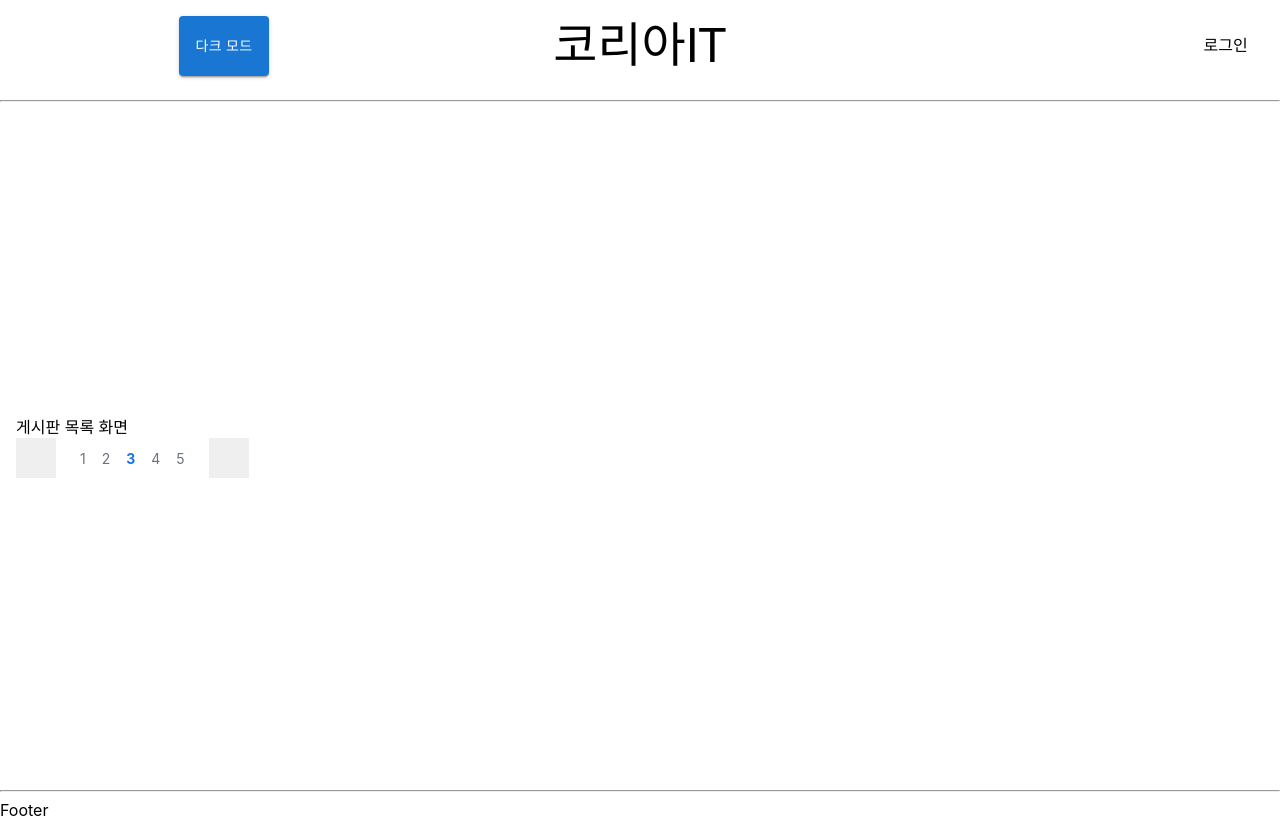
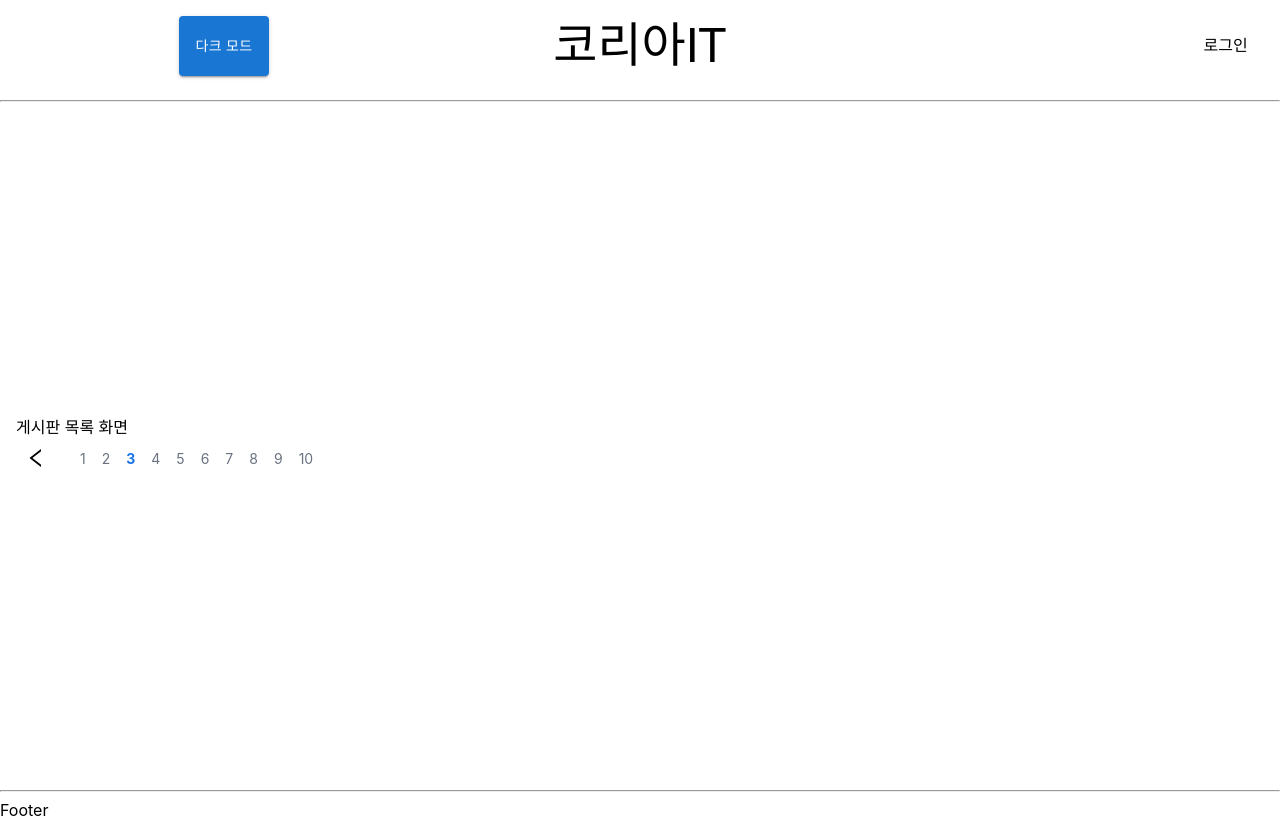
Before and after one commit to devgiants75/korea_1_iot_board, a React (Create React App) app in the folder board_front/: page /board in a window 1280 px wide. Built offline with nearby package versions, Linux system fonts and the light colour scheme; no server answers.

Commit message:
20241105

```diff
--- a/board_front/package.json
+++ b/board_front/package.json
@@ -18,6 +18,7 @@
     "react": "^18.3.1",
     "react-cookie": "^7.2.1",
     "react-dom": "^18.3.1",
+    "react-icons": "^5.3.0",
     "react-router-dom": "^6.27.0",
     "react-scripts": "5.0.1",
     "typescript": "^4.9.5",
--- a/board_front/src/components/Pagination.tsx
+++ b/board_front/src/components/Pagination.tsx
@@ -2,6 +2,8 @@ import React from 'react';
 
 /** @jsxImportSource @emotion/react */
 import { css } from '@emotion/react';
+
+import { AiOutlineLeft } from 'react-icons/ai';
 
 interface PaginationProp {
   pageList: number[]; // 페이지 번호 목록 배열
@@ -23,13 +25,16 @@ const paginationBoxStyle = css`
 `;
 
 // 버튼 스타일: 아이콘과 호버/포커스 효과 포함
-const buttonStyle = (icon: string) => css`
+const buttonStyle = css`
   width: 40px;
   height: 40px;
-  background-image: url(${icon});
-  background-size: cover;
-  background-position: center;
+
+  display: flex;
+  justify-content: center;
+  align-items: center;
+
   border: none;
+  background-color: transparent;
   cursor: pointer;
   transition: background-color 0.3s;
 
@@ -62,19 +67,23 @@ const pageStyle = (isActive: boolean) => css`
   }
 `;
 
+// react-icons 설치 명령어
+// : npm i react-icons
+
 export default function Pagination() {
-  const pageList = [1, 2, 3, 4, 5];
+  const pageList = [1, 2, 3, 4, 5, 6, 7, 8, 9, 10];
   const currentPage = 3;
-
 
   return (
     <div css={paginationBoxStyle}>
       {/* Pagination 컴포넌트를 감싸는 상자 */}
 
       <button
-        css={buttonStyle('')}
+        css={buttonStyle}
         // 이전 버튼에 아이콘 설정
-      />
+      >
+        <AiOutlineLeft size={24} />
+      </button>
 
       <div css={pageListStyle}>
         {/* 페이지 번호 목록을 담는 컨테이너 */}
@@ -90,7 +99,7 @@ export default function Pagination() {
       </div>
 
       <button
-        css={buttonStyle('')}
+        css={buttonStyle}
         // 다음 버튼에 아이콘 설정
       />
     </div>
```
Also changed, not shown: 1 other file (tests, documents, lock files or other folders).
